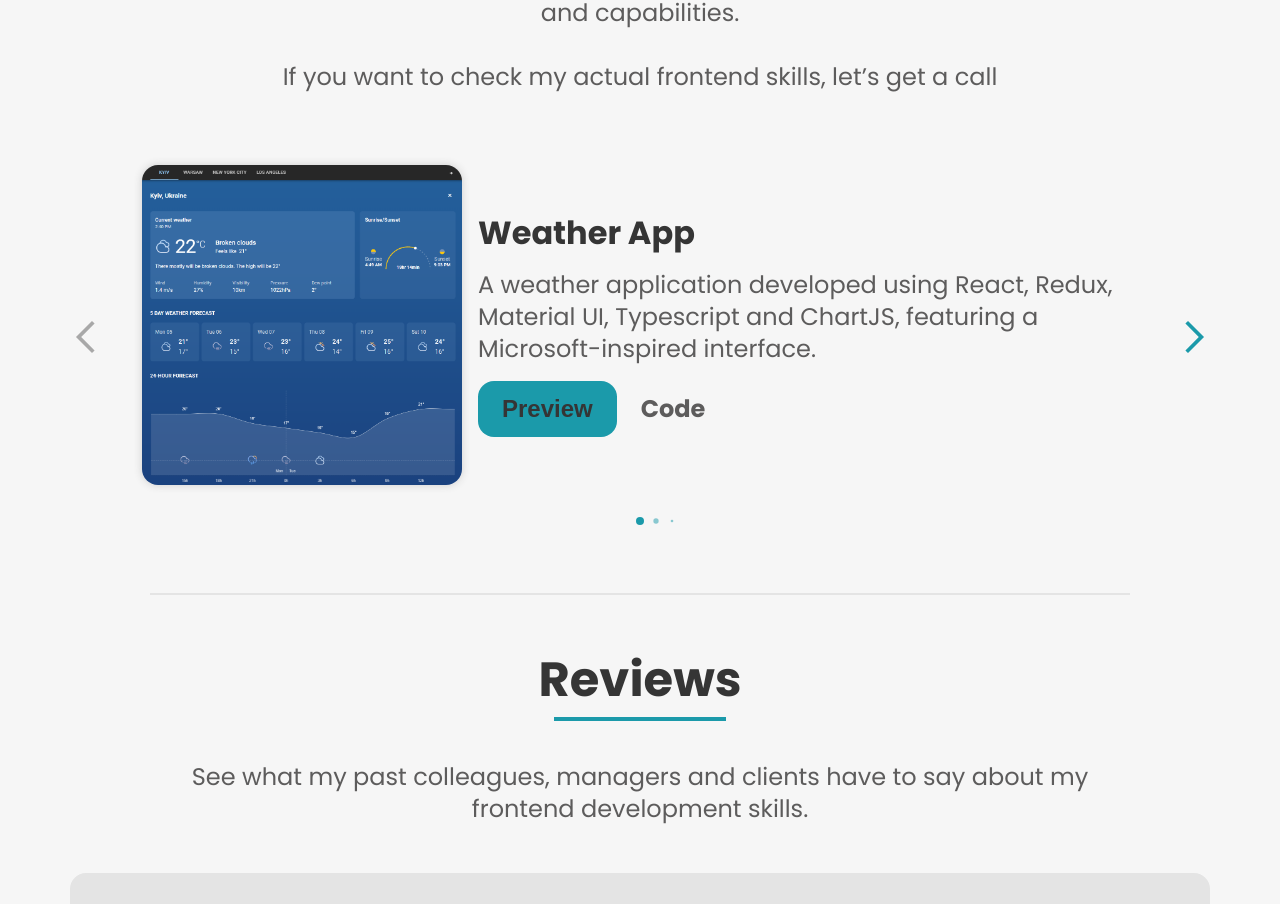
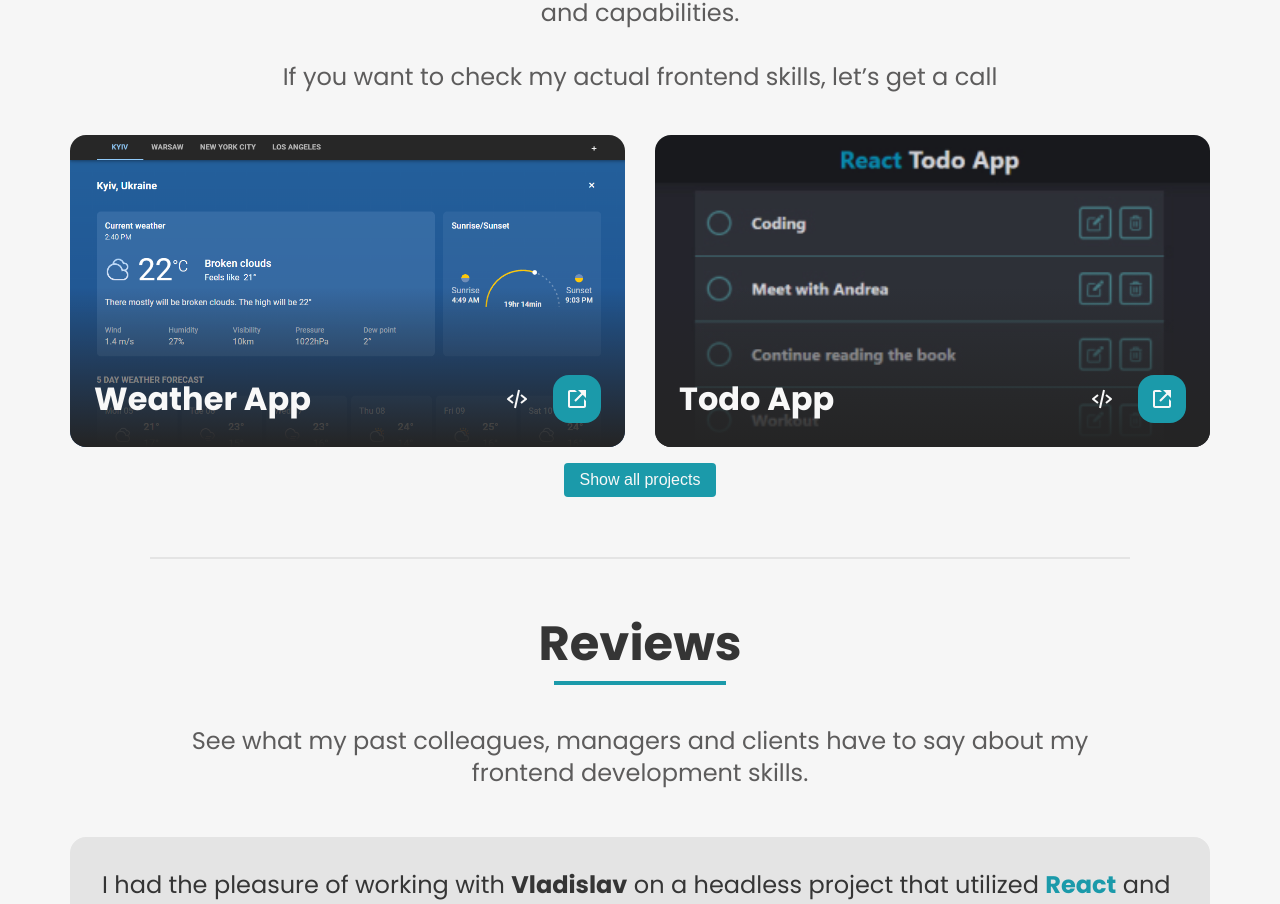
Before and after one commit to VladislavDegtyarenko/vd-developer-portfolio, a Next.js app: page / in a window 1280 px wide. Shown: the part 3329-4233 px from the top of the page. Built offline with nearby package versions, Linux system fonts and the light colour scheme.

Commit message:
update projects list

```diff
--- a/app/StyledThemeProvider.tsx
+++ b/app/StyledThemeProvider.tsx
@@ -10,18 +10,22 @@ const darkTheme = {
   bg: "#050505",
   cardBg: "#242424",
   cyan: "#1B9AAA",
+  cyanHover: "#2dacbd",
   grey: "#B1B1B1",
   fg: "#F8F8F8",
   white: "#F8F8F8",
+  overlay: "#242424",
 };
 
 const lightTheme = {
   bg: "#f6f6f6",
   cardBg: "#e4e4e4",
   cyan: "#1B9AAA",
+  cyanHover: "#2dacbd",
   grey: "#5d5c5c",
   fg: "#353535",
   white: "#F8F8F8",
+  overlay: "#242424",
 };
 
 function StyledThemeProvider({ children }: StyledThemeProviderProps) {
--- /dev/null
+++ b/app/components/ProjectsList.tsx
@@ -0,0 +1,84 @@
+import styled from "styled-components";
+
+import { useContext, useState, useEffect, useRef, memo } from "react";
+
+import projectsData from "app/data/projects";
+import ProjectSlide from "app/ui/ProjectSlide";
+import ProjectContext from "app/contexts/ProjectContext";
+
+const StyledProjectsList = styled.div`
+  ul {
+    display: grid;
+    grid-template-columns: repeat(2, 1fr);
+    gap: 30px;
+    margin-top: 42px;
+
+    @media screen and (max-width: 991.98px) {
+      grid-template-columns: repeat(1, 1fr);
+    }
+  }
+
+  .showAll {
+    display: flex;
+    justify-content: center;
+    margin: 1em auto 0;
+    cursor: pointer;
+    font-size: 1em;
+    padding: 0.5em 1em;
+    border: none;
+    border-radius: 0.25em;
+    background-color: ${({ theme }) => theme.cyan};
+    color: ${({ theme }) => theme.white};
+    transition: background-color var(--duration), color var(--duration);
+
+    &:hover {
+      background-color: ${({ theme }) => theme.cyanHover};
+    }
+  }
+`;
+
+const ProjectsList = () => {
+  const [showAll, setShowAll] = useState(false);
+  const { previewProject } = useContext(ProjectContext);
+
+  const projData = showAll ? projectsData : projectsData.slice(0, 2);
+
+  const listRef = useRef<HTMLUListElement>(null);
+  const firstRender = useRef(false);
+
+  useEffect(() => {
+    if (!firstRender.current) {
+      firstRender.current = true;
+      return;
+    }
+
+    if (!showAll) {
+      console.log("scroll");
+      listRef.current?.scrollIntoView();
+    }
+  }, [showAll]);
+
+  return (
+    <StyledProjectsList>
+      <ul ref={listRef}>
+        {projData.map(({ img, title, description, previewLink, codeLink }) => (
+          <ProjectSlide
+            key={title}
+            img={img}
+            title={title}
+            description={description}
+            previewLink={previewLink}
+            previewProject={previewProject}
+            codeLink={codeLink}
+          />
+        ))}
+      </ul>
+
+      <button className="showAll" onClick={() => setShowAll((s) => !s)}>
+        {!showAll ? "Show all projects" : "Show less"}
+      </button>
+    </StyledProjectsList>
+  );
+};
+
+export default ProjectsList;
--- a/app/sections/03_Projects.tsx
+++ b/app/sections/03_Projects.tsx
@@ -1,5 +1,5 @@
 import styled from "styled-components";
-import { useState, useRef, memo } from "react";
+import { useState, useRef, useContext, memo } from "react";
 import dynamic from "next/dynamic";
 
 // UI
@@ -8,14 +8,9 @@ import SectionDivider from "./../ui/SectionDivider";
 import SectionTitle from "../ui/SectionTitle";
 import Container from "../ui/Container";
 import SectionSubtitle from "../ui/SectionDescription";
-// import ProjectsSlider from "app/components/ProjectsSlider";
 
-import ProjectsSliderSkeleton from "app/ui/skeletons/ProjectsSliderSkeleton";
+import ProjectsList from "app/components/ProjectsList";
 
-const ProjectsSlider = dynamic(() => import("app/components/ProjectsSlider"), {
-  loading: () => <ProjectsSliderSkeleton />,
-  ssr: false,
-});
 
 const StyledProjects = styled(Section)`
   .projects {
@@ -102,7 +97,7 @@ const Projects = () => {
               call
             </SectionSubtitle>
 
-            <ProjectsSlider />
+            <ProjectsList />
           </div>
         </Container>
       </StyledProjects>
--- a/app/ui/ProjectSlide.tsx
+++ b/app/ui/ProjectSlide.tsx
@@ -5,36 +5,65 @@ import styled from "styled-components";
 import { ProjectSlideProps } from "../types";
 import { H4, P1 } from "./../ui/Text";
 
-const StyledSlide = styled.div`
-  padding: 24px;
+import { BiCodeAlt, BiLinkExternal } from "react-icons/bi";
+
+const StyledSlide = styled.li`
+  aspect-ratio: 16/9;
   display: flex;
-  align-items: center;
-
-  @media screen and (max-width: 991.98px) {
-    flex-direction: column;
-    text-align: center;
-  }
-
+  align-items: end;
+  position: relative;
+  border-radius: var(--borderRadiusNormal);
+  overflow: hidden;
+  min-height: 240px;
+  width: 100%;
   .slide {
     &__img {
-      --slide-size: 320px;
+      --slide-size: 100%;
       width: var(--slide-size);
       height: var(--slide-size);
-      margin-right: 16px;
       flex-shrink: 0;
-      border-radius: var(--borderRadiusNormal);
       overflow: hidden;
       box-shadow: 0 0 8px #35353533;
-      position: relative;
+      position: absolute;
+      top: 0;
+      left: 0;
+      opacity: 1;
       img {
+        position: absolute;
         width: 100%;
         height: 100%;
         object-fit: cover;
+        object-position: top center;
       }
-      @media screen and (max-width: 991.98px) {
-        --slide-size: 240px;
-        margin-bottom: 16px;
-        margin-right: 0;
+    }
+    &__main {
+      position: relative;
+      display: flex;
+      justify-content: space-between;
+      align-items: center;
+      width: 100%;
+      flex-wrap: wrap;
+      gap: 1em;
+      padding: 24px;
+      color: ${({ theme }) => theme.white};
+
+      &:before {
+        content: "";
+        position: absolute;
+        bottom: 0;
+        left: 0;
+        width: 100%;
+        height: calc(100% + 4em);
+        pointer-events: none;
+        user-select: none;
+        background: linear-gradient(
+          to bottom,
+          transparent 0%,
+          ${({ theme }) => theme.overlay} 100%
+        );
+      }
+      > * {
+        position: relative;
       }
     }
     &__descr {
@@ -42,18 +71,23 @@ const StyledSlide = styled.div`
       color: ${({ theme }) => theme.grey};
     }
     &__buttons {
-      margin-top: 16px;
       display: flex;
       @media screen and (max-width: 991.98px) {
         justify-content: center;
+      }
+      > * + * {
+        margin-left: 0.5em;
       }
     }
     &__btn {
       text-decoration: none;
       font-weight: 700;
-      padding: 12px 24px;
+      padding: 12px;
+      display: flex;
+      justify-content: center;
+      align-items: center;
       border-radius: var(--borderRadiusNormal);
-      color: ${({ theme }) => theme.grey};
+      color: inherit;
       cursor: pointer;
       transition: background-color var(--duration), color var(--duration);
       border: none;
@@ -62,10 +96,10 @@ const StyledSlide = styled.div`
       }
       &-primary {
         background-color: ${({ theme }) => theme.cyan};
-        color: ${({ theme }) => theme.fg};
+        color: inherit;
+
         &:hover {
-          background-color: #178695;
-          color: ${({ theme }) => theme.fg};
+          background-color: ${({ theme }) => theme.cyanHover};
         }
       }
       p {
@@ -92,8 +126,9 @@ const ProjectSlide = ({
       <div className="slide__img">
         <Image
           src={img}
-          sizes="(max-width: 991.98px) 240px, 320px"
+          sizes="(max-width: 991.98px) 511px, (max-width: 991.98px) 720px, 645px"
           quality={80}
+          loading="eager"
           alt=""
           placeholder="blur"
           fill
@@ -101,21 +136,21 @@ const ProjectSlide = ({
       </div>
       <div className="slide__main">
         <H4 as="h3">{title}</H4>
-        <P1 className="slide__descr">{description}</P1>
+        {/* <P1 className="slide__descr">{description}</P1> */}
         <div className="slide__buttons">
+          {codeLink && codeLink.length > 0 ? (
+            <P1 as="a" href={codeLink} target="_blank" className="slide__btn">
+              <BiCodeAlt />
+            </P1>
+          ) : null}
+
           {previewLink && previewLink.length > 0 ? (
             <P1
               as="button"
               onClick={() => previewProject(previewLink)}
               className="slide__btn slide__btn-primary"
             >
-              Preview
-            </P1>
-          ) : null}
-
-          {codeLink && codeLink.length > 0 ? (
-            <P1 as="a" href={codeLink} target="_blank" className="slide__btn">
-              Code
+              <BiLinkExternal />
             </P1>
           ) : null}
         </div>
--- a/package.json
+++ b/package.json
@@ -20,6 +20,7 @@
     "react": "18.2.0",
     "react-content-loader": "^6.2.1",
     "react-dom": "18.2.0",
+    "react-icons": "^4.10.1",
     "sharp": "^0.32.1",
     "styled-components": "^6.0.1",
     "swiper": "^9.4.1",
```
Also changed, not shown: 1 other file (tests, documents, lock files or other folders).
